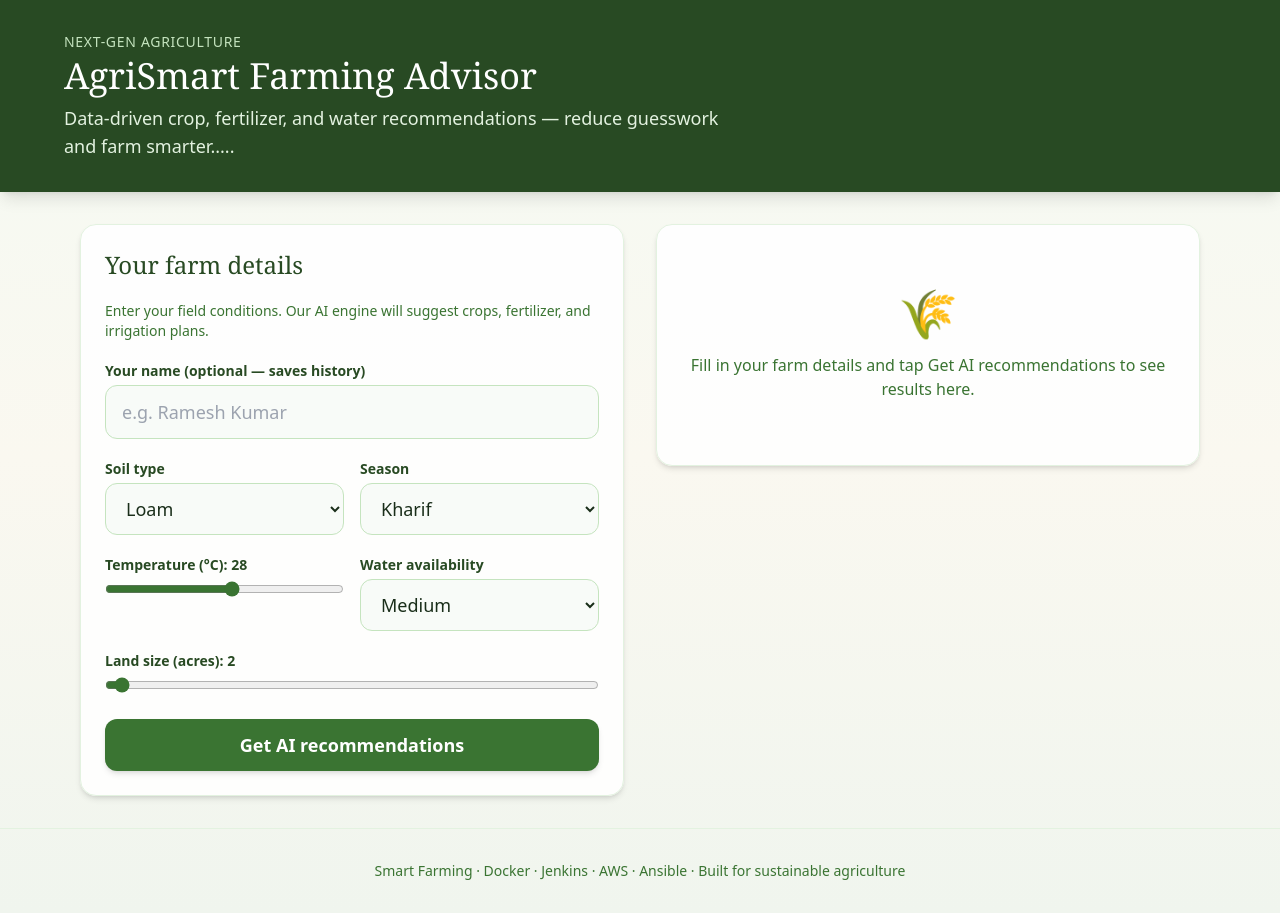
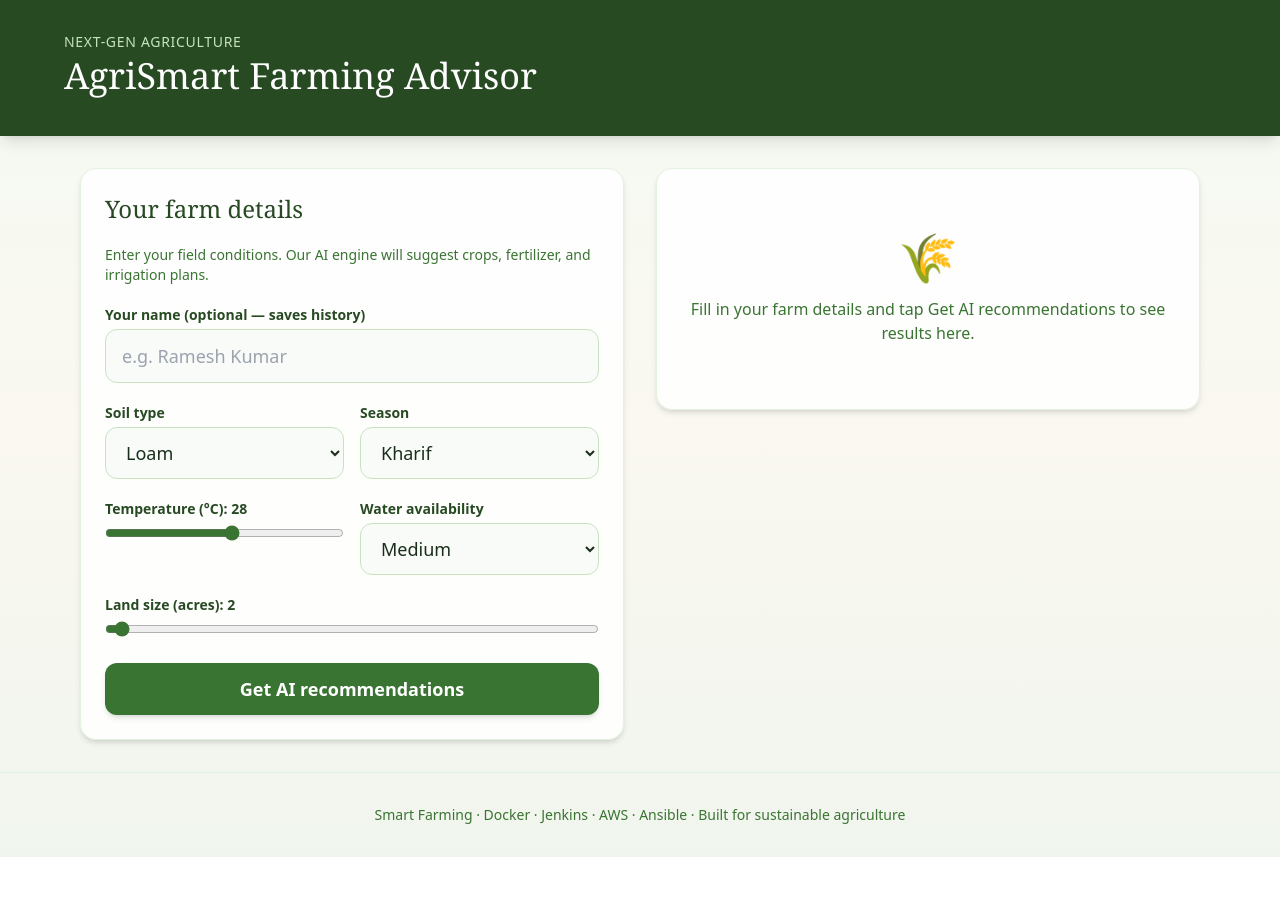
Before and after one commit to 02fe23bcs060-commits/smart-farming, a Next.js app in the folder frontend/: page / in a window 1280 px wide. After the commit the page ends 857 px from the top, so only its background shows below. Built offline with nearby package versions, Linux system fonts and the light colour scheme.

Commit message:
updated project

```diff
--- a/frontend/src/app/page.tsx
+++ b/frontend/src/app/page.tsx
@@ -30,8 +30,7 @@ export default function Home() {
           <p className="text-field-200 text-sm uppercase tracking-wider">Next-Gen agriculture</p>
           <h1 className="text-3xl md:text-4xl font-display mt-1">AgriSmart Farming Advisor</h1>
           <p className="text-field-100 mt-2 max-w-2xl text-lg">
-            Data-driven crop, fertilizer, and water recommendations — reduce guesswork and farm
-            smarter.....
+
           </p>
         </div>
       </header>
```
